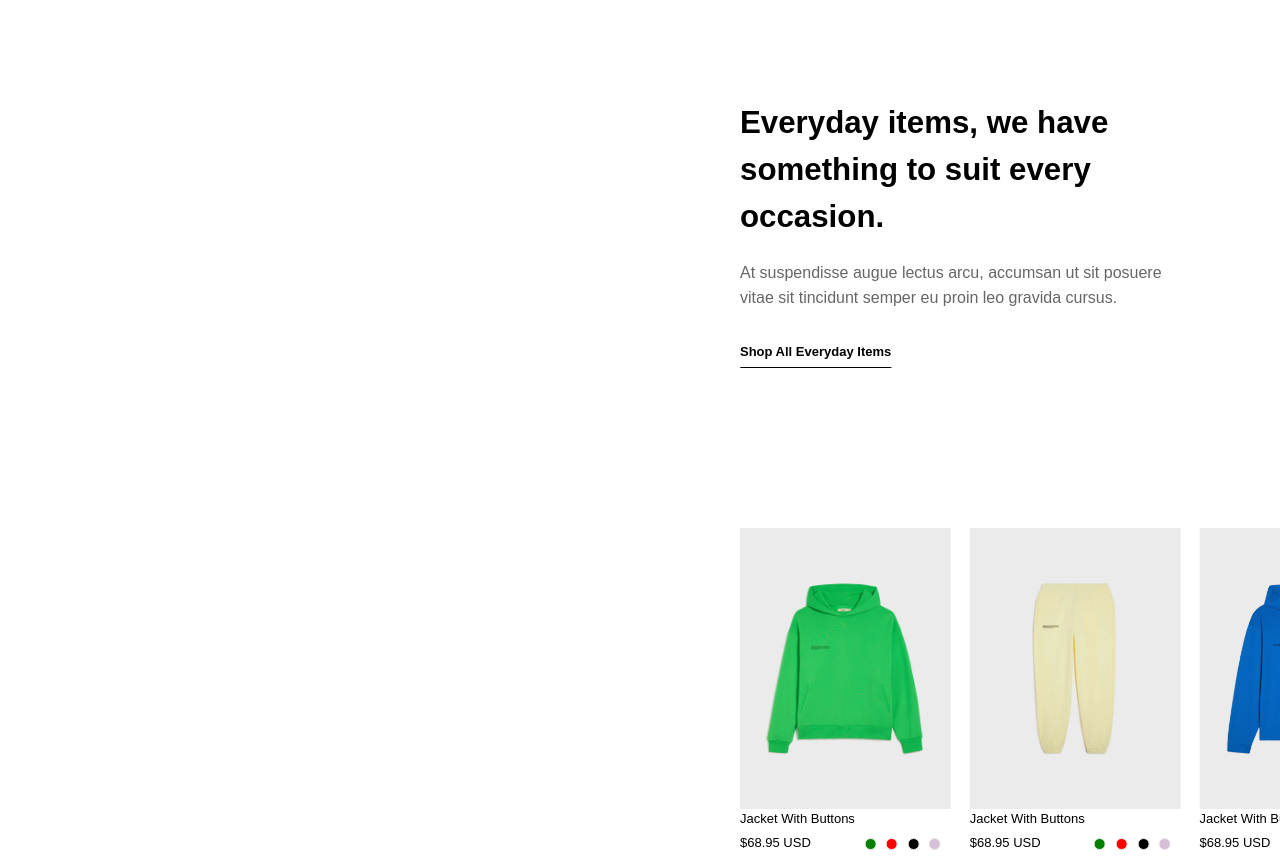
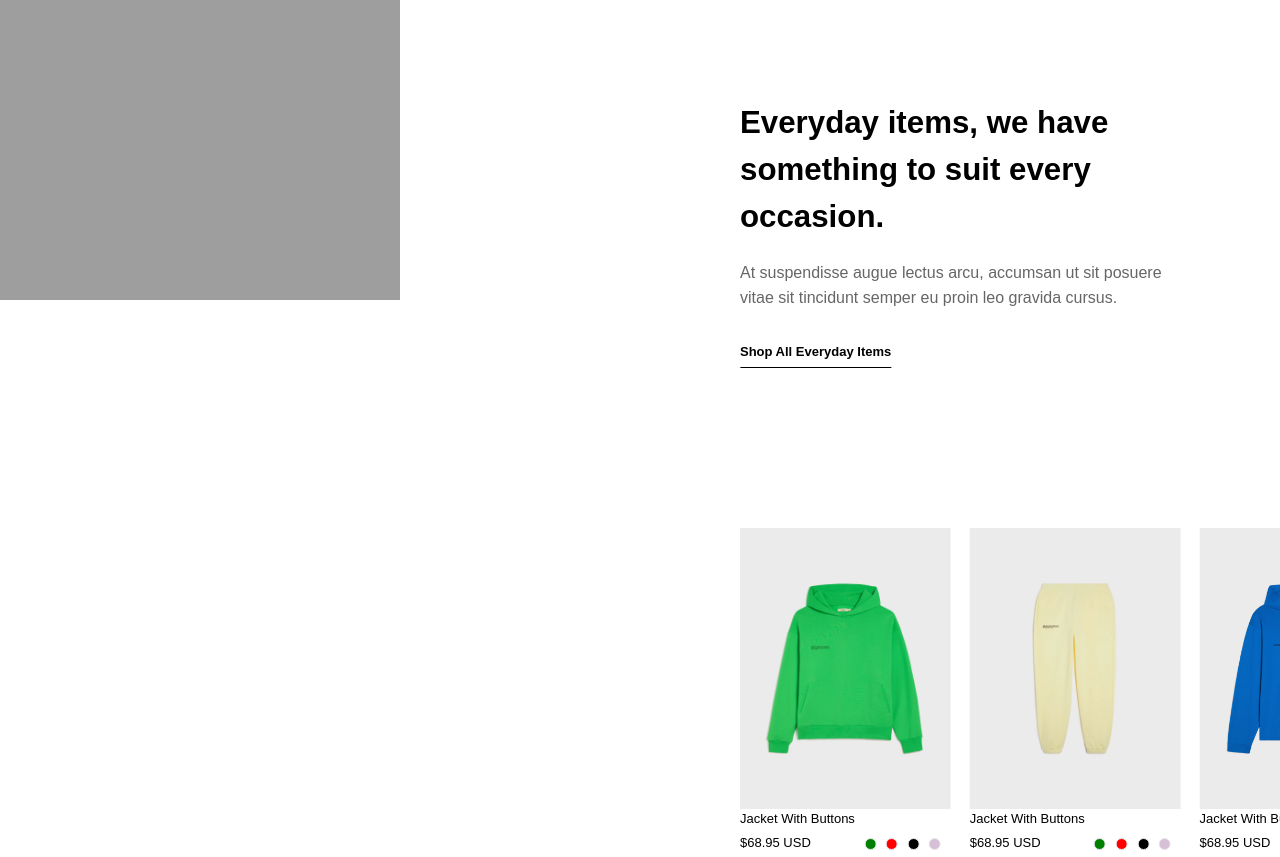
Before and after one commit to h-kod/ecommerce-product-slider, a plain HTML site: page index.html in a window 1280 px wide. Drawn offline with nearby package versions, Linux system fonts and the light colour scheme; the site is published under a folder, as on GitHub Pages, so addresses that start at the root find nothing; a web font is replaced by a local one.

Commit message:
url change

```diff
--- a/index.html
+++ b/index.html
@@ -19,7 +19,7 @@
     <div class="grid lg:grid-cols-2">
 
       <div class="">
-        <img src="/img/bg.png" alt="">
+        <img src="img/bg.png" alt="">
       </div>
 
       <div>
```
